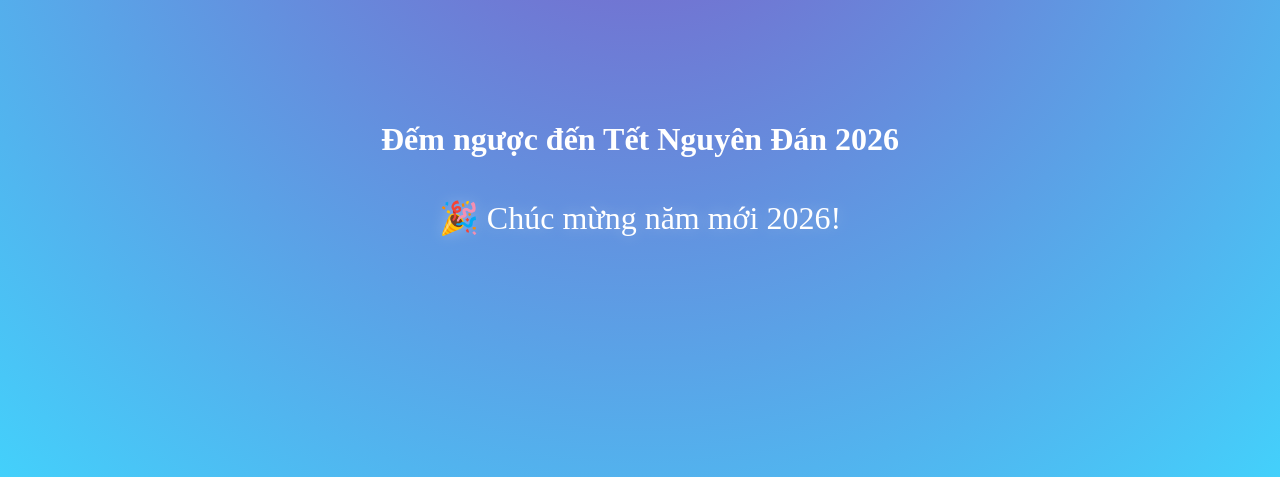
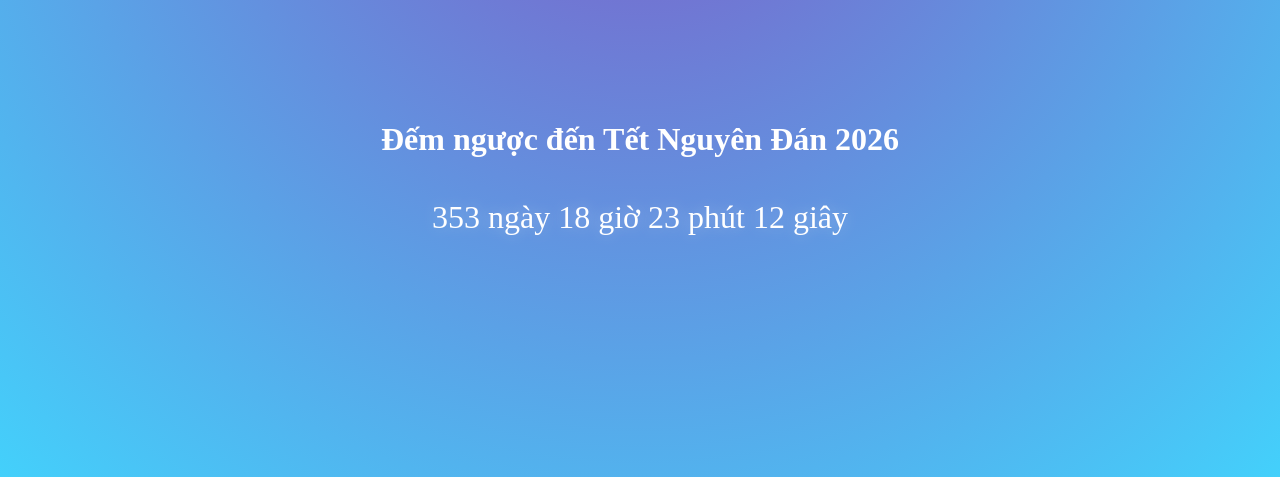
Before and after one commit to soladzpro-ai/le_gia_huy_web, a Flask app: page /countdown in a window 1280 px wide. Shown: the part 232-709 px from the top of the page. Run offline with Flask 3, Linux system fonts and the light colour scheme.

Commit message:
Update giao dien homepage

```diff
--- a/templates/countdown.html
+++ b/templates/countdown.html
@@ -6,7 +6,7 @@
   <link rel="stylesheet" href="{{ url_for('static', filename='style.css') }}">
   <script>
     function countdown() {
-      const end = new Date("Feb 17, 2026 00:00:00").getTime();
+      const end = new Date("Feb 06, 2027 00:00:00").getTime();
       const now = new Date().getTime();
       const diff = end - now;
 
```
